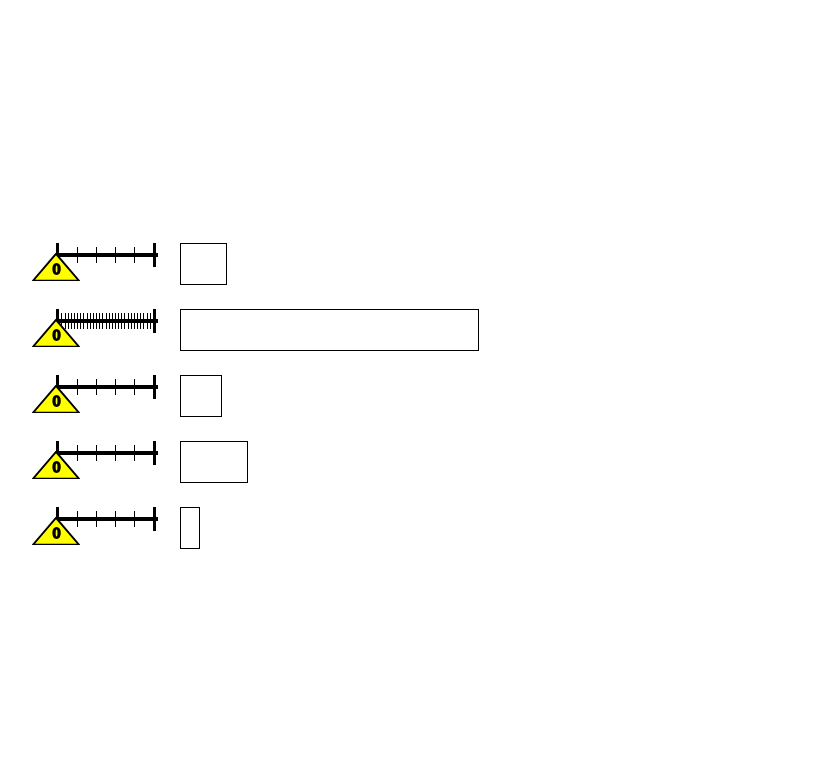
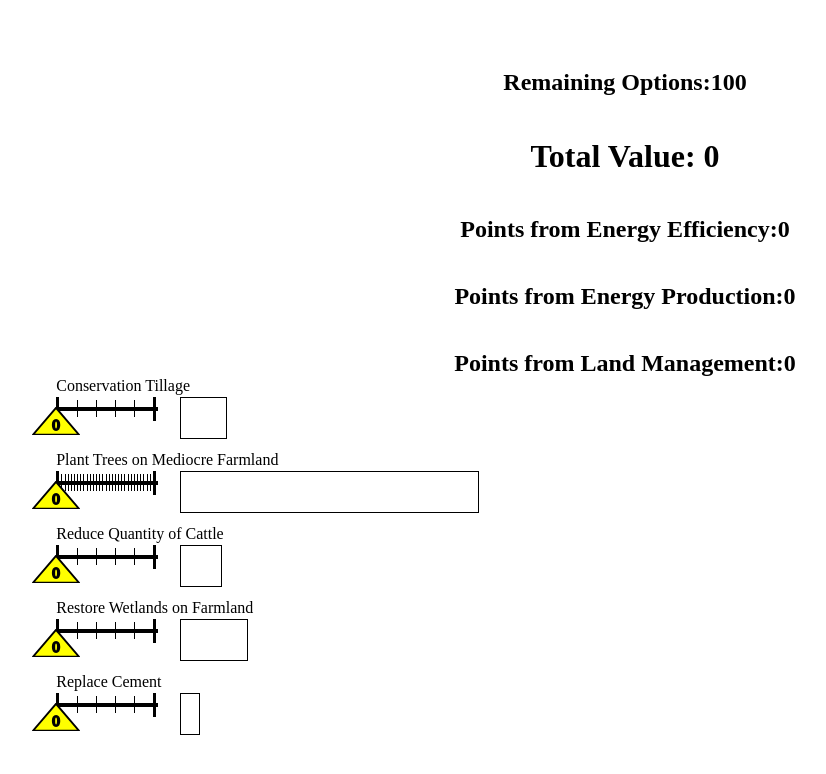
Before and after one commit to ryan-kustaborder/CarbonGame, a React (Create React App) app in the folder carbon-app/: page / in a window 1280 px wide. Shown: the top 774 px of the page, without its empty margins (15-841 px from the left). Built offline with nearby package versions, Linux system fonts and the light colour scheme.

Commit message:
Fixed various bugs

```diff
--- a/carbon-app/src/App.js
+++ b/carbon-app/src/App.js
@@ -17,12 +17,59 @@ class App extends Component {
         this.state = initState;
     }
 
+    calcTotalPoints() {
+        let sum = 0;
+
+        for (let [key, control] of Object.entries(CONTROLS)) {
+            let points = this.state[control.name];
+            let green = control.green * points * 2;
+            let blue = control.blue * points * 3;
+            let red = control.red * points * 10;
+            let black = control.black * points * 1;
+
+            sum += green + blue + red + black;
+        }
+
+        return sum;
+    }
+
+    calcCategoryPoints(category) {
+        let sum = 0;
+
+        for (let [key, control] of Object.entries(CONTROLS)) {
+            if (control.category !== category) {
+                continue;
+            }
+
+            let points = this.state[control.name];
+            let green = control.green * points * 2;
+            let blue = control.blue * points * 3;
+            let red = control.red * points * 10;
+            let black = control.black * points * 1;
+
+            sum += green + blue + red + black;
+        }
+
+        return sum;
+    }
+
+    calcOptionsRemaining() {
+        let sum = 0;
+
+        for (let control of Object.values(CONTROLS)) {
+            sum += parseInt(this.state[control.name]);
+        }
+
+        return 100 - sum;
+    }
+
     render() {
         const controls = [];
 
         for (let [key, control] of Object.entries(CONTROLS)) {
             controls.push(
                 <Control
+                    key={control.name}
                     Value={this.state[control.name]}
                     SetValue={(value) => {
                         let newState = { ...this.state };
@@ -34,7 +81,28 @@ class App extends Component {
             );
         }
 
-        return <div className="App">{controls}</div>;
+        return (
+            <div className="App">
+                <h2>
+                    Remaining Options:
+                    {this.calcOptionsRemaining()}
+                </h2>
+                <h1>Total Value: {this.calcTotalPoints()}</h1>
+                <h2>
+                    Points from Energy Efficiency:
+                    {this.calcCategoryPoints("Energy Efficiency")}
+                </h2>
+                <h2>
+                    Points from Energy Production:
+                    {this.calcCategoryPoints("Energy Production")}
+                </h2>
+                <h2>
+                    Points from Land Management:
+                    {this.calcCategoryPoints("Land Management")}
+                </h2>
+                {controls}
+            </div>
+        );
     }
 }
 
--- a/carbon-app/src/Control.jsx
+++ b/carbon-app/src/Control.jsx
@@ -5,6 +5,7 @@ import Slider from "./Slider";
 export default function Control(props) {
     return (
         <div className="treatment">
+            <label>{props.Control.name}</label>
             <Slider
                 Name={props.Control.name}
                 Value={props.Value}
--- a/carbon-app/src/PointBar.jsx
+++ b/carbon-app/src/PointBar.jsx
@@ -17,7 +17,7 @@ export default function PointBar(props) {
                 props.Control.black * 1) *
             props.Control.max *
             0.1;
-        console.log(con);
+
         containerRef.current.style.width = con + "px";
 
         let green = props.Control.green * props.Points * ratio * 2;
--- a/carbon-app/src/Slider.js
+++ b/carbon-app/src/Slider.js
@@ -32,7 +32,7 @@ export default function Slider(props) {
             viewBox="0 0 50.2 29.4"
         >
             <polygon points="25.1,0.8 1.1,28.9 49.1,28.9 " />
-            <text transform="matrix(1 0 0 1 21.7176 21.9881)">
+            <text x="50%" y="70%" dominantBaseline="middle" textAnchor="middle">
                 {props.Value}
             </text>
         </svg>
--- a/carbon-app/src/index.js
+++ b/carbon-app/src/index.js
@@ -11,7 +11,4 @@ root.render(
     </React.StrictMode>
 );
 
-// If you want to start measuring performance in your app, pass a function
-// to log results (for example: reportWebVitals(console.log))
-// or send to an analytics endpoint. Learn more: https://bit.ly/CRA-vitals
 reportWebVitals();
--- a/carbon-app/src/index.scss
+++ b/carbon-app/src/index.scss
@@ -102,4 +102,11 @@
     display: flex;
 
     width: 90%;
+    position: relative;
+    margin-bottom: 8px;
+
+    & > label {
+        position: absolute;
+        top: -20px;
+    }
 }
```
